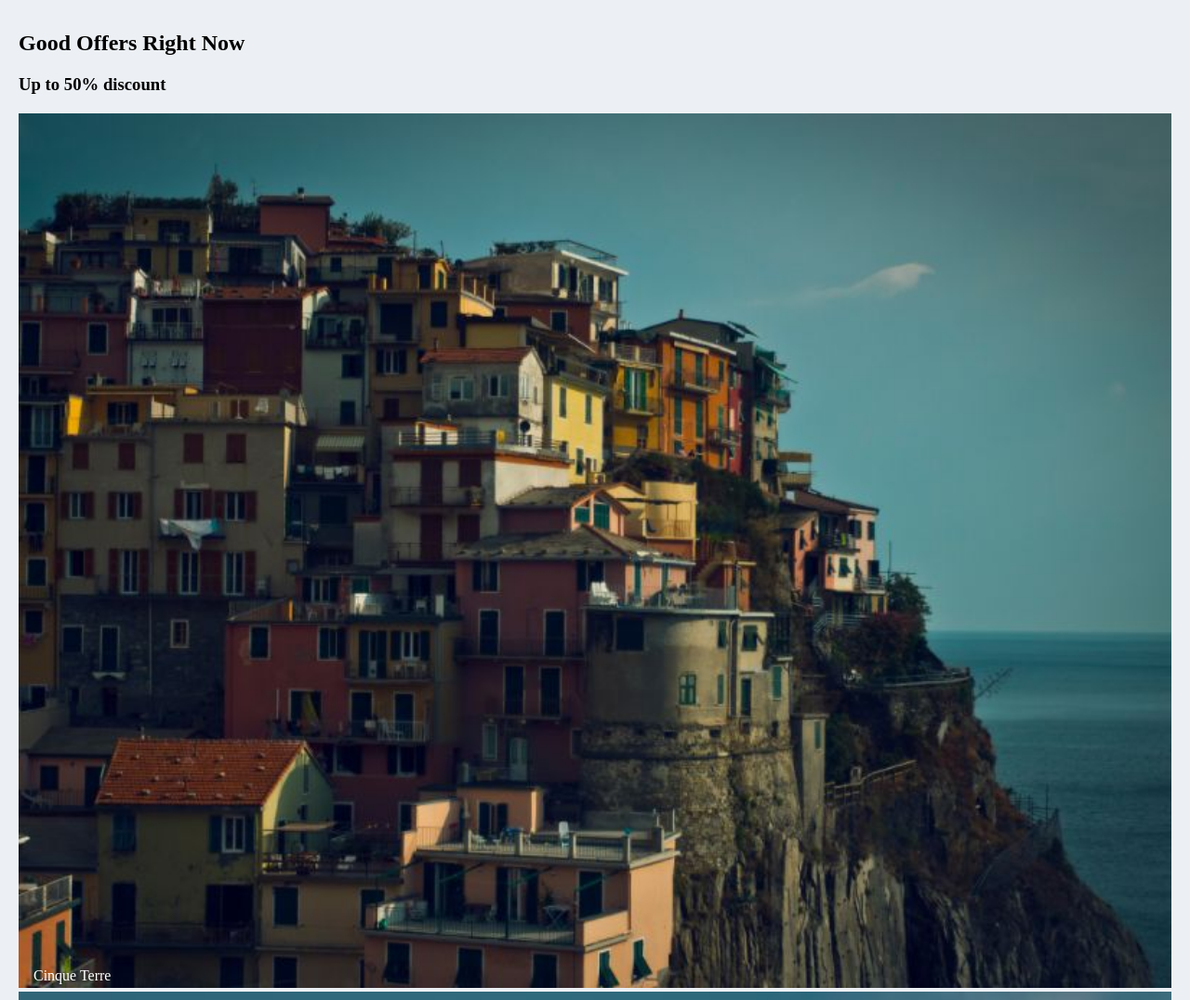
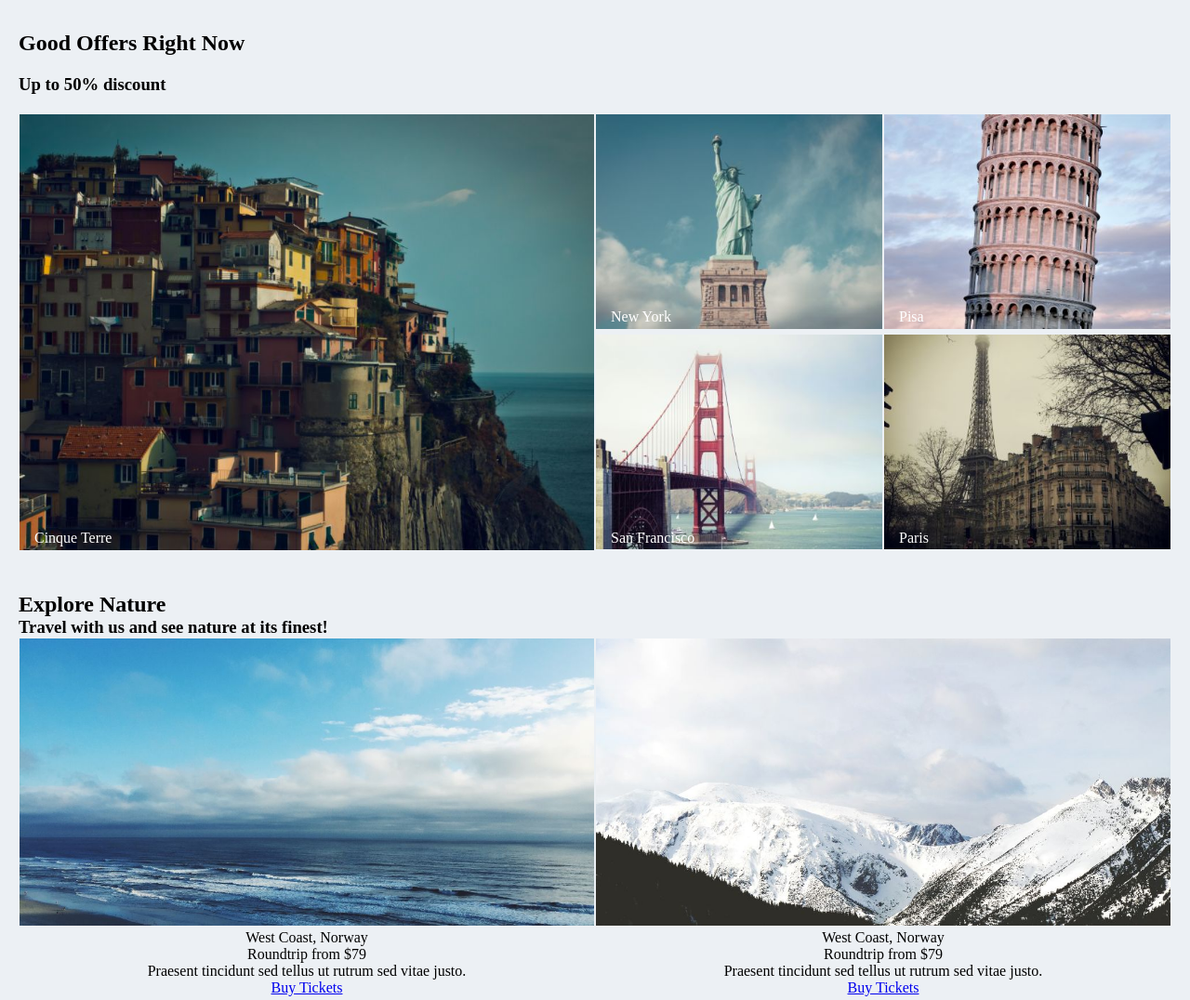
Before and after one commit to LUIZFH/media-responsive-lrng, a plain HTML site: page index.html in a window 1280 px wide. Shown: the part 840-1916 px from the top of the page at 93% size. Drawn offline with Linux system fonts and the light colour scheme.

Commit message:
finalizado o responsivo das imagens

```diff
--- a/css/style.css
+++ b/css/style.css
@@ -237,7 +237,7 @@ footer > div i {
     }
 }
 
-@media screen and (min-width: 762px) {
+@media screen and (min-width: 768px) {
     .background-breakpoint-762 {
         display: block;
         height: 700px;
@@ -260,30 +260,65 @@ footer > div i {
     }
 
     .images-main {
+        display: grid;
+        grid-template-columns: repeat(4, 1fr);
+        grid-auto-rows: 1fr 1fr;
     }
 
     .card-div {
         position: relative;
-
+        margin: 1px;
         color: white;
     }
 
     .card-div-1 {
+        grid-row-start: 1;
+        grid-column-start: 1;
+        grid-row-end: 5;
+        grid-column-end: 3;
+    }
 
+    .card-div-5 {
+        grid-row-start: 3;
+        grid-column-start: 4;
+        grid-row-end: 5;
+        grid-column-end: 4;
+    }
+
+    .card-div-4 {
+        grid-row-start: 1;
+        grid-column-start: 4;
+        grid-row-end: 3;
+        grid-column-end: 4;
     }
 
     .card-div-2 {
-
-    }
-    .card-div-3 {
-
+        grid-row-start: 1;
+        grid-column-start: 3;
+        grid-row-end: 3;
+        grid-column-end: 3;
     }
 
-    .card-div-4 {
 
+    .card-div-3 {
+        grid-row-start: 3;
+        grid-column-start: 3;
+        grid-row-end: 5;
+        grid-column-end: 3;
     }
 
-    .card-div-5 {
+    .explore-images-div {
+        display: grid;
+        grid-template-columns: 50% 50%;
+    }
 
+    .explore-card-div {
+        margin: 1px;
     }
 }
+
+@media screen and (min-width: 1366px) {
+    main, section, .explore-cards {
+        margin: 0 90px 0 90px;
+    }
+}
--- a/index.html
+++ b/index.html
@@ -75,6 +75,7 @@
         <article class="explore-cards">
             <h1>Explore Nature</h1>
             <h3>Travel with us and see nature at its finest!</h3>
+            <div class="explore-images-div">
                 <div class="explore-card-div">
                     <img src="./imagens/ocean.jpg" class="explore-card-img">
                     <p>West Coast, Norway</p>
@@ -88,6 +89,7 @@
                     <p>Roundtrip from $79</p>
                     <p>Praesent tincidunt sed tellus ut rutrum sed vitae justo.</p>
                     <a href="#">Buy Tickets</a>
+                </div>
             </div>
         </article>
         <section>
```
Lines whose indentation alone changed are shown as unchanged.
